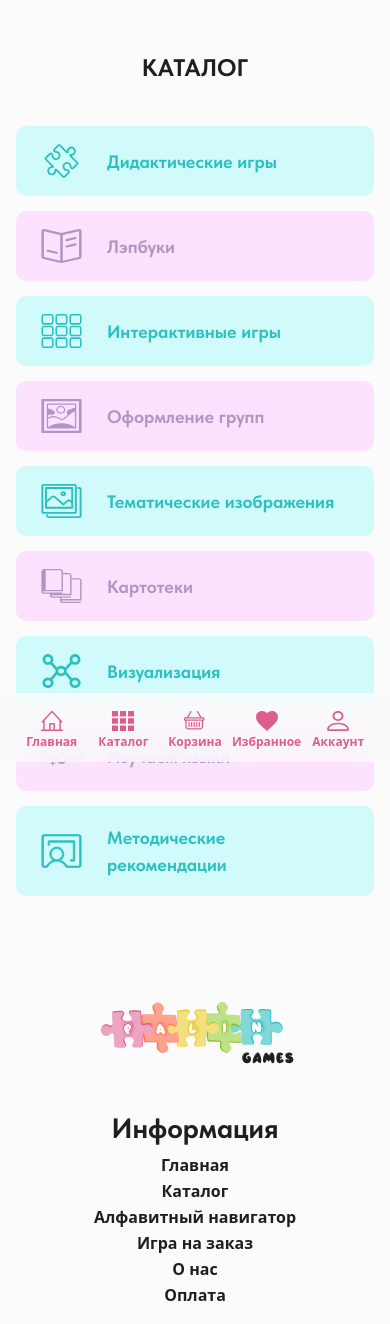
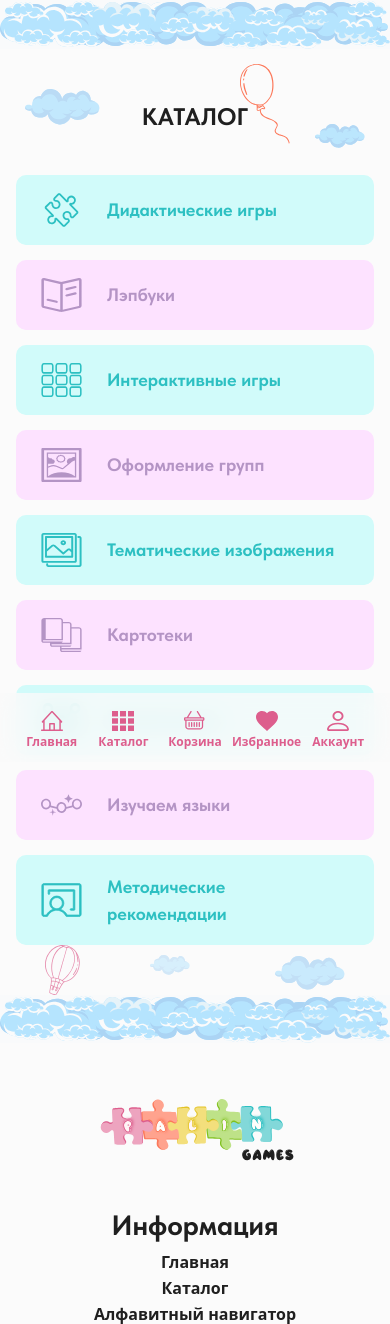
Before and after one commit to jendox/palingames, a Django app: page /catalog/ in a window 390 px wide. Shown: the part 82-1406 px from the top of the page. Run offline with Django 5.2, Linux system fonts and the light colour scheme; style sheets or scripts are compiled from the project's sources; some web fonts are replaced.

Commit message:
add catalog mobile page

```diff
--- a/templates/includes/mobile_bottom_nav.html
+++ b/templates/includes/mobile_bottom_nav.html
@@ -22,7 +22,7 @@
     </a>
 
     <a
-      href="#"
+      href="{% url 'catalog' %}"
       class="flex flex-1 flex-col items-center justify-end gap-[5px] text-center text-[var(--color-pink)] no-underline"
     >
       <img
--- a/templates/pages/catalog.html
+++ b/templates/pages/catalog.html
@@ -5,6 +5,7 @@
 {% block main_class %}w-full px-0 py-0{% endblock %}
 
 {% block content %}
+  {% include "components/dividers/clouds.html" %}
   <div class="min-[1024px]:hidden">
     {% include "pages/catalog/catalog_mobile.html" %}
   </div>
@@ -12,4 +13,5 @@
   <div class="hidden min-[1024px]:block">
     {% include "pages/catalog/catalog_desktop.html" %}
   </div>
+  {% include "components/dividers/clouds.html" %}
 {% endblock %}
--- a/templates/pages/catalog/catalog_desktop.html
+++ b/templates/pages/catalog/catalog_desktop.html
@@ -71,7 +71,10 @@
     </h1>
 
     <div class="mx-auto mt-[90px] grid w-fit grid-cols-3 gap-x-[90px] gap-y-[70px]">
-      <div class="flex h-[185px] w-[280px] flex-col items-center justify-center rounded-[20px] bg-[var(--color-mint)]">
+      <a
+        href="{% url 'catalog' %}?category=didactic-games"
+        class="flex h-[185px] w-[280px] flex-col items-center justify-center rounded-[20px] bg-[var(--color-mint)]"
+      >
         <img
           src="{% static 'images/catalog/didactic-games.svg' %}"
           alt=""
@@ -81,9 +84,12 @@
         <div class="mt-[14px] max-w-[210px] text-balance text-center text-[18px] font-bold leading-[20px] text-[var(--color-turquoise)]">
           {% trans "Дидактические игры" %}
         </div>
-      </div>
+      </a>
 
-      <div class="flex h-[185px] w-[280px] flex-col items-center justify-center rounded-[20px] bg-[var(--color-lilac)]">
+      <a
+        href="{% url 'catalog' %}?category=lapbooks"
+        class="flex h-[185px] w-[280px] flex-col items-center justify-center rounded-[20px] bg-[var(--color-lilac)]"
+      >
         <img
           src="{% static 'images/catalog/laptops.svg' %}"
           alt=""
@@ -93,9 +99,12 @@
         <div class="mt-[14px] max-w-[210px] text-balance text-center text-[18px] font-bold leading-[20px] text-[var(--color-purple)]">
           {% trans "Лэпбуки" %}
         </div>
-      </div>
+      </a>
 
-      <div class="flex h-[185px] w-[280px] flex-col items-center justify-center rounded-[20px] bg-[var(--color-mint)]">
+      <a
+        href="{% url 'catalog' %}?category=interactive-games"
+        class="flex h-[185px] w-[280px] flex-col items-center justify-center rounded-[20px] bg-[var(--color-mint)]"
+      >
         <img
           src="{% static 'images/catalog/interactive-games.svg' %}"
           alt=""
@@ -105,9 +114,12 @@
         <div class="mt-[14px] max-w-[210px] text-balance text-center text-[18px] font-bold leading-[20px] text-[var(--color-turquoise)]">
           {% trans "Интерактивные игры" %}
         </div>
-      </div>
+      </a>
 
-      <div class="flex h-[185px] w-[280px] flex-col items-center justify-center rounded-[20px] bg-[var(--color-lilac)]">
+      <a
+        href="{% url 'catalog' %}?category=group-design"
+        class="flex h-[185px] w-[280px] flex-col items-center justify-center rounded-[20px] bg-[var(--color-lilac)]"
+      >
         <img
           src="{% static 'images/catalog/group-design.svg' %}"
           alt=""
@@ -117,9 +129,12 @@
         <div class="mt-[14px] max-w-[210px] text-balance text-center text-[18px] font-bold leading-[20px] text-[var(--color-purple)]">
           {% trans "Оформление группы" %}
         </div>
-      </div>
+      </a>
 
-      <div class="flex h-[185px] w-[280px] flex-col items-center justify-center rounded-[20px] bg-[var(--color-mint)]">
+      <a
+        href="{% url 'catalog' %}?category=themed-images"
+        class="flex h-[185px] w-[280px] flex-col items-center justify-center rounded-[20px] bg-[var(--color-mint)]"
+      >
         <img
           src="{% static 'images/catalog/themed-images.svg' %}"
           alt=""
@@ -129,9 +144,12 @@
         <div class="mt-[14px] max-w-[230px] text-balance text-center text-[18px] font-bold leading-[20px] text-[var(--color-turquoise)]">
           {% trans "Тематические изображения" %}
         </div>
-      </div>
+      </a>
 
-      <div class="flex h-[185px] w-[280px] flex-col items-center justify-center rounded-[20px] bg-[var(--color-lilac)]">
+      <a
+        href="{% url 'catalog' %}?category=file-cabinets"
+        class="flex h-[185px] w-[280px] flex-col items-center justify-center rounded-[20px] bg-[var(--color-lilac)]"
+      >
         <img
           src="{% static 'images/catalog/file-cabinets.svg' %}"
           alt=""
@@ -141,9 +159,12 @@
         <div class="mt-[14px] max-w-[210px] text-balance text-center text-[18px] font-bold leading-[20px] text-[var(--color-purple)]">
           {% trans "Картотеки" %}
         </div>
-      </div>
+      </a>
 
-      <div class="flex h-[185px] w-[280px] flex-col items-center justify-center rounded-[20px] bg-[var(--color-mint)]">
+      <a
+        href="{% url 'catalog' %}?category=visualization"
+        class="flex h-[185px] w-[280px] flex-col items-center justify-center rounded-[20px] bg-[var(--color-mint)]"
+      >
         <img
           src="{% static 'images/catalog/visualization.svg' %}"
           alt=""
@@ -153,9 +174,12 @@
         <div class="mt-[14px] max-w-[210px] text-balance text-center text-[18px] font-bold leading-[20px] text-[var(--color-turquoise)]">
           {% trans "Визуализация" %}
         </div>
-      </div>
+      </a>
 
-      <div class="flex h-[185px] w-[280px] flex-col items-center justify-center rounded-[20px] bg-[var(--color-lilac)]">
+      <a
+        href="{% url 'catalog' %}?category=learn-languages"
+        class="flex h-[185px] w-[280px] flex-col items-center justify-center rounded-[20px] bg-[var(--color-lilac)]"
+      >
         <img
           src="{% static 'images/catalog/learn-languages.svg' %}"
           alt=""
@@ -165,9 +189,12 @@
         <div class="mt-[14px] max-w-[210px] text-balance text-center text-[18px] font-bold leading-[20px] text-[var(--color-purple)]">
           {% trans "Изучаем языки" %}
         </div>
-      </div>
+      </a>
 
-      <div class="flex h-[185px] w-[280px] flex-col items-center justify-center rounded-[20px] bg-[var(--color-mint)]">
+      <a
+        href="{% url 'catalog' %}?category=methodological-materials"
+        class="flex h-[185px] w-[280px] flex-col items-center justify-center rounded-[20px] bg-[var(--color-mint)]"
+      >
         <img
           src="{% static 'images/catalog/methodological-materials.svg' %}"
           alt=""
@@ -177,7 +204,7 @@
         <div class="mt-[14px] max-w-[230px] text-balance text-center text-[18px] font-bold leading-[20px] text-[var(--color-turquoise)]">
           {% trans "Методические материалы" %}
         </div>
-      </div>
+      </a>
     </div>
   </div>
 </section>
--- a/templates/pages/catalog/catalog_mobile.html
+++ b/templates/pages/catalog/catalog_mobile.html
@@ -1,56 +1,44 @@
 {% load static i18n %}
 
 <section class="relative overflow-hidden bg-[var(--color-white)]">
-<!--  <div class="pointer-events-none absolute inset-0 select-none" aria-hidden="true">-->
-<!--    <img-->
-<!--      src="{% static 'images/decor/clouds/cloud-1.svg' %}"-->
-<!--      alt=""-->
-<!--      class="absolute left-[16px] top-[16px] w-[105px]"-->
-<!--      draggable="false"-->
-<!--    >-->
-<!--    <img-->
-<!--      src="{% static 'images/decor/clouds/cloud-2.svg' %}"-->
-<!--      alt=""-->
-<!--      class="absolute right-[16px] top-[12px] w-[120px]"-->
-<!--      draggable="false"-->
-<!--    >-->
-<!--    <img-->
-<!--      src="{% static 'images/decor/clouds/cloud-3.svg' %}"-->
-<!--      alt=""-->
-<!--      class="absolute left-[18px] top-[160px] w-[70px] opacity-80"-->
-<!--      draggable="false"-->
-<!--    >-->
-<!--    <img-->
-<!--      src="{% static 'images/decor/balloons/balloon-orange.svg' %}"-->
-<!--      alt=""-->
-<!--      class="absolute right-[58px] top-[58px] w-[38px]"-->
-<!--      draggable="false"-->
-<!--    >-->
-<!--    <img-->
-<!--      src="{% static 'images/decor/clouds/cloud-2.svg' %}"-->
-<!--      alt=""-->
-<!--      class="absolute right-[14px] top-[235px] w-[95px] opacity-75"-->
-<!--      draggable="false"-->
-<!--    >-->
-<!--    <img-->
-<!--      src="{% static 'images/decor/clouds/cloud-1.svg' %}"-->
-<!--      alt=""-->
-<!--      class="absolute right-[20px] bottom-[90px] w-[95px] opacity-75"-->
-<!--      draggable="false"-->
-<!--    >-->
-<!--    <img-->
-<!--      src="{% static 'images/decor/clouds/cloud-3.svg' %}"-->
-<!--      alt=""-->
-<!--      class="absolute left-[22px] bottom-[70px] w-[70px] opacity-80"-->
-<!--      draggable="false"-->
-<!--    >-->
-<!--    <img-->
-<!--      src="{% static 'images/decor/aerostats/aerostat-pink.svg' %}"-->
-<!--      alt=""-->
-<!--      class="absolute left-[14px] bottom-[14px] w-[85px]"-->
-<!--      draggable="false"-->
-<!--    >-->
-<!--  </div>-->
+  <div class="pointer-events-none absolute inset-0 select-none" aria-hidden="true">
+    <img
+      src="{% static 'images/decor/clouds/cloud-2.svg' %}"
+      alt=""
+      class="absolute left-[25px] top-[40px] w-[75px] opacity-80"
+      draggable="false"
+    >
+    <img
+      src="{% static 'images/decor/clouds/cloud-2.svg' %}"
+      alt=""
+      class="absolute right-[25px] top-[75px] w-[50px] opacity-90"
+      draggable="false"
+    >
+    <img
+      src="{% static 'images/decor/clouds/cloud-2.svg' %}"
+      alt=""
+      class="absolute left-[150px] bottom-[20px] w-[40px] opacity-50"
+      draggable="false"
+    >
+    <img
+      src="{% static 'images/decor/clouds/cloud-2.svg' %}"
+      alt=""
+      class="absolute right-[45px] bottom-[5px] w-[70px] opacity-70"
+      draggable="false"
+    >
+    <img
+      src="{% static 'images/decor/balloons/balloon-orange.svg' %}"
+      alt=""
+      class="absolute right-[100px] top-[15px] w-[50px]"
+      draggable="false"
+    >
+    <img
+      src="{% static 'images/decor/aerostats/aerostat-pink.svg' %}"
+      alt=""
+      class="absolute left-[45px] bottom-0 w-[35px] opacity-70"
+      draggable="false"
+    >
+  </div>
 
   <div class="mx-auto w-full px-4 py-[50px]">
     <h1 class="text-center text-[24px] font-bold uppercase text-[var(--color-black)]">
@@ -58,7 +46,10 @@
     </h1>
 
     <div class="mx-auto mt-[40px] max-w-[360px] space-y-[15px]">
-      <div class="flex items-center gap-x-[25px] rounded-[10px] bg-[var(--color-mint)] px-[25px] py-[18px]">
+      <a
+        href="{% url 'catalog' %}?category=didactic-games"
+        class="flex items-center gap-x-[25px] rounded-[10px] bg-[var(--color-mint)] px-[25px] py-[18px]"
+      >
         <img
           src="{% static 'images/catalog/didactic-games.svg' %}"
           alt=""
@@ -68,9 +59,12 @@
         <div class="text-[18px] font-bold text-[var(--color-turquoise)]">
           {% trans "Дидактические игры" %}
         </div>
-      </div>
+      </a>
 
-      <div class="flex items-center gap-x-[25px] rounded-[10px] bg-[var(--color-lilac)] px-[25px] py-[18px]">
+      <a
+        href="{% url 'catalog' %}?category=lapbooks"
+        class="flex items-center gap-x-[25px] rounded-[10px] bg-[var(--color-lilac)] px-[25px] py-[18px]"
+      >
         <img
           src="{% static 'images/catalog/laptops.svg' %}"
           alt=""
@@ -80,9 +74,12 @@
         <div class="text-[18px] font-bold text-[var(--color-purple)]">
           {% trans "Лэпбуки" %}
         </div>
-      </div>
+      </a>
 
-      <div class="flex items-center gap-x-[25px] rounded-[10px] bg-[var(--color-mint)] px-[25px] py-[18px]">
+      <a
+        href="{% url 'catalog' %}?category=interactive-games"
+        class="flex items-center gap-x-[25px] rounded-[10px] bg-[var(--color-mint)] px-[25px] py-[18px]"
+      >
         <img
           src="{% static 'images/catalog/interactive-games.svg' %}"
           alt=""
@@ -92,9 +89,12 @@
         <div class="text-[18px] font-bold text-[var(--color-turquoise)]">
           {% trans "Интерактивные игры" %}
         </div>
-      </div>
+      </a>
 
-      <div class="flex items-center gap-x-[25px] rounded-[10px] bg-[var(--color-lilac)] px-[25px] py-[18px]">
+      <a
+        href="{% url 'catalog' %}?category=group-design"
+        class="flex items-center gap-x-[25px] rounded-[10px] bg-[var(--color-lilac)] px-[25px] py-[18px]"
+      >
         <img
           src="{% static 'images/catalog/group-design.svg' %}"
           alt=""
@@ -104,9 +104,12 @@
         <div class="text-[18px] font-bold text-[var(--color-purple)]">
           {% trans "Оформление групп" %}
         </div>
-      </div>
+      </a>
 
-      <div class="flex items-center gap-x-[25px] rounded-[10px] bg-[var(--color-mint)] px-[25px] py-[18px]">
+      <a
+        href="{% url 'catalog' %}?category=themed-images"
+        class="flex items-center gap-x-[25px] rounded-[10px] bg-[var(--color-mint)] px-[25px] py-[18px]"
+      >
         <img
           src="{% static 'images/catalog/themed-images.svg' %}"
           alt=""
@@ -116,9 +119,12 @@
         <div class="text-[18px] font-bold text-[var(--color-turquoise)]">
           {% trans "Тематические изображения" %}
         </div>
-      </div>
+      </a>
 
-      <div class="flex items-center gap-x-[25px] rounded-[10px] bg-[var(--color-lilac)] px-[25px] py-[18px]">
+      <a
+        href="{% url 'catalog' %}?category=file-cabinets"
+        class="flex items-center gap-x-[25px] rounded-[10px] bg-[var(--color-lilac)] px-[25px] py-[18px]"
+      >
         <img
           src="{% static 'images/catalog/file-cabinets.svg' %}"
           alt=""
@@ -128,9 +134,12 @@
         <div class="text-[18px] font-bold text-[var(--color-purple)]">
           {% trans "Картотеки" %}
         </div>
-      </div>
+      </a>
 
-      <div class="flex items-center gap-x-[25px] rounded-[10px] bg-[var(--color-mint)] px-[25px] py-[18px]">
+      <a
+        href="{% url 'catalog' %}?category=visualization"
+        class="flex items-center gap-x-[25px] rounded-[10px] bg-[var(--color-mint)] px-[25px] py-[18px]"
+      >
         <img
           src="{% static 'images/catalog/visualization.svg' %}"
           alt=""
@@ -140,9 +149,12 @@
         <div class="text-[18px] font-bold text-[var(--color-turquoise)]">
           {% trans "Визуализация" %}
         </div>
-      </div>
+      </a>
 
-      <div class="flex items-center gap-x-[25px] rounded-[10px] bg-[var(--color-lilac)] px-[25px] py-[18px]">
+      <a
+        href="{% url 'catalog' %}?category=learn-languages"
+        class="flex items-center gap-x-[25px] rounded-[10px] bg-[var(--color-lilac)] px-[25px] py-[18px]"
+      >
         <img
           src="{% static 'images/catalog/learn-languages.svg' %}"
           alt=""
@@ -152,9 +164,12 @@
         <div class="text-[18px] font-bold text-[var(--color-purple)]">
           {% trans "Изучаем языки" %}
         </div>
-      </div>
+      </a>
 
-      <div class="flex items-center gap-x-[25px] rounded-[10px] bg-[var(--color-mint)] px-[25px] py-[18px]">
+      <a
+        href="{% url 'catalog' %}?category=methodological-materials"
+        class="flex items-center gap-x-[25px] rounded-[10px] bg-[var(--color-mint)] px-[25px] py-[18px]"
+      >
         <img
           src="{% static 'images/catalog/methodological-materials.svg' %}"
           alt=""
@@ -164,7 +179,7 @@
         <div class="text-[18px] font-bold text-[var(--color-turquoise)]">
           {% trans "Методические рекомендации" %}
         </div>
-      </div>
+      </a>
     </div>
   </div>
 </section>
```
